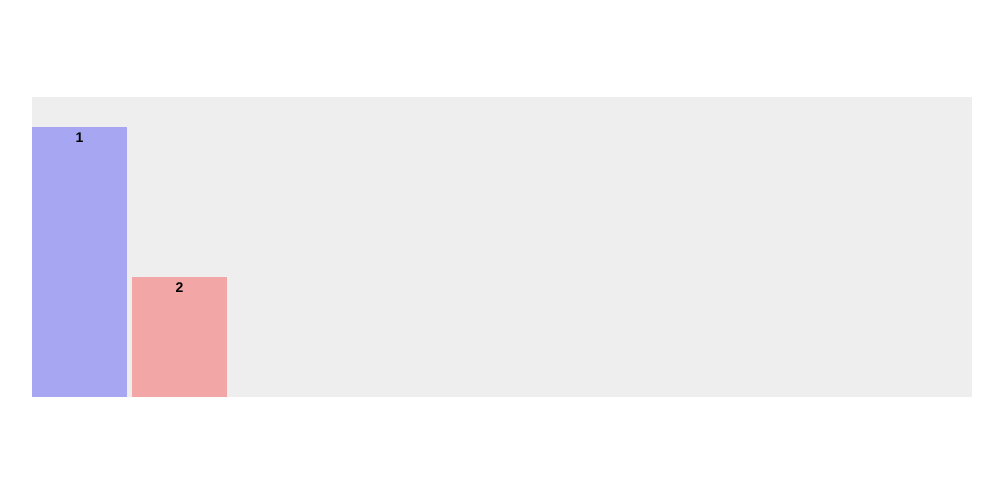
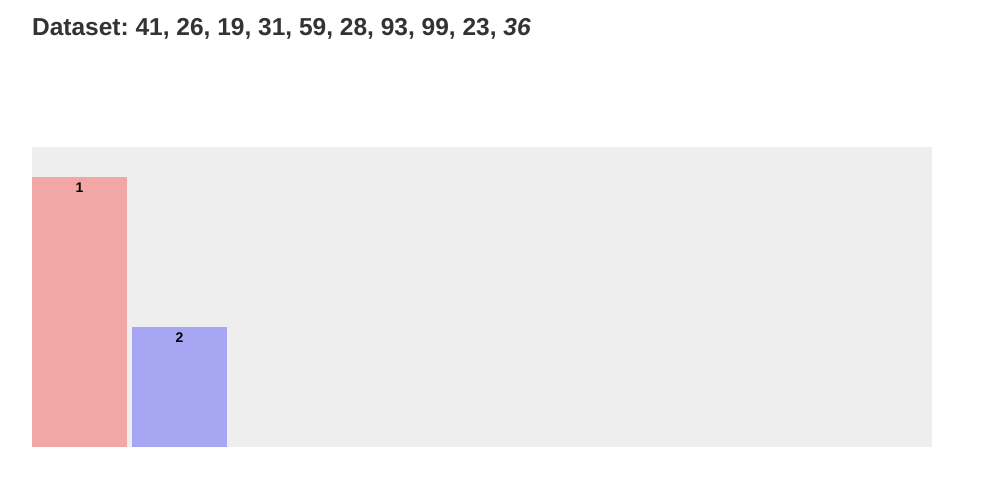
Before and after one commit to trembl/info-vis-d3-workshop-at-g-i-f, a plain HTML site: page 02_HTML_CSS/04_bar.html in a window 1280 px wide. Shown: the part 53-538 px from the top of the page, without its empty margins (138-1141 px from the left). Drawn offline with Linux system fonts and the light colour scheme.

```diff
--- a/02_HTML_CSS/04_bar.html
+++ b/02_HTML_CSS/04_bar.html
@@ -12,39 +12,30 @@
 				background: #eee;
 				margin-top: 100px;
 				position: relative;
+				width: 900px;
 			}
 
-			#chart div {
+			#chart div { 			/* common attributes for all divs below #chart */
 				position: absolute;
 				bottom: 0;
 				width: 95px;
 				text-align: center;
 				margin-top: 1em;
 				font-weight: bold;
+				color: #000;
+			}
 
-			}
 			#one {
 				height: 270px;
 				left: 0px;
+				background: rgba(255,0,0,0.3);
 			}
 
 			#two {
 				height: 120px;
 				left: 100px;
+				background: rgba(0,0,255,0.3);
 			}
-
-
-
-			.red {
-				background: rgba(255,0,0,0.3);
-				color: #000;
-			}
-
-			.blue {
-				background: rgba(0,0,255,0.3);
-				color: #000;
-			}
-
 
 		</style>
 	</head>
@@ -52,10 +43,10 @@
 		<div class="container">
 
 			<h1>Div Bar Chart</h1>
-
+			<h3>Dataset: 41, 26, 19, 31, 59, 28, 93, 99, 23, <em>36</em></h3>
 			<div id="chart">
-				<div id="one" class="blue">1</div>
-				<div id="two" class="red">2</div>
+				<div id="one">1</div>
+				<div id="two">2</div>
 			</div>
 
 		</div>
```
Also changed, not shown: 02_HTML_CSS/index.html (added, +31 -0 lines).
